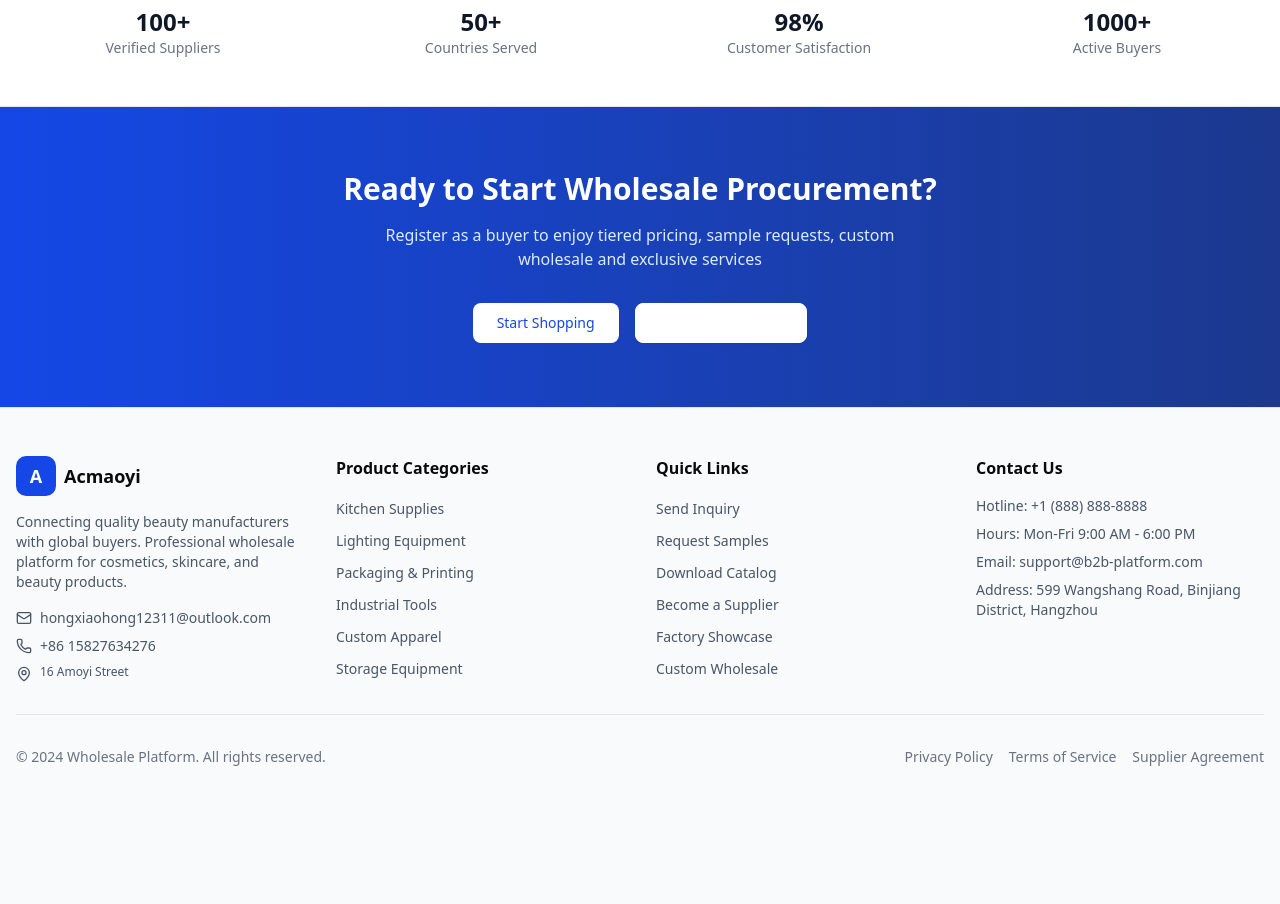
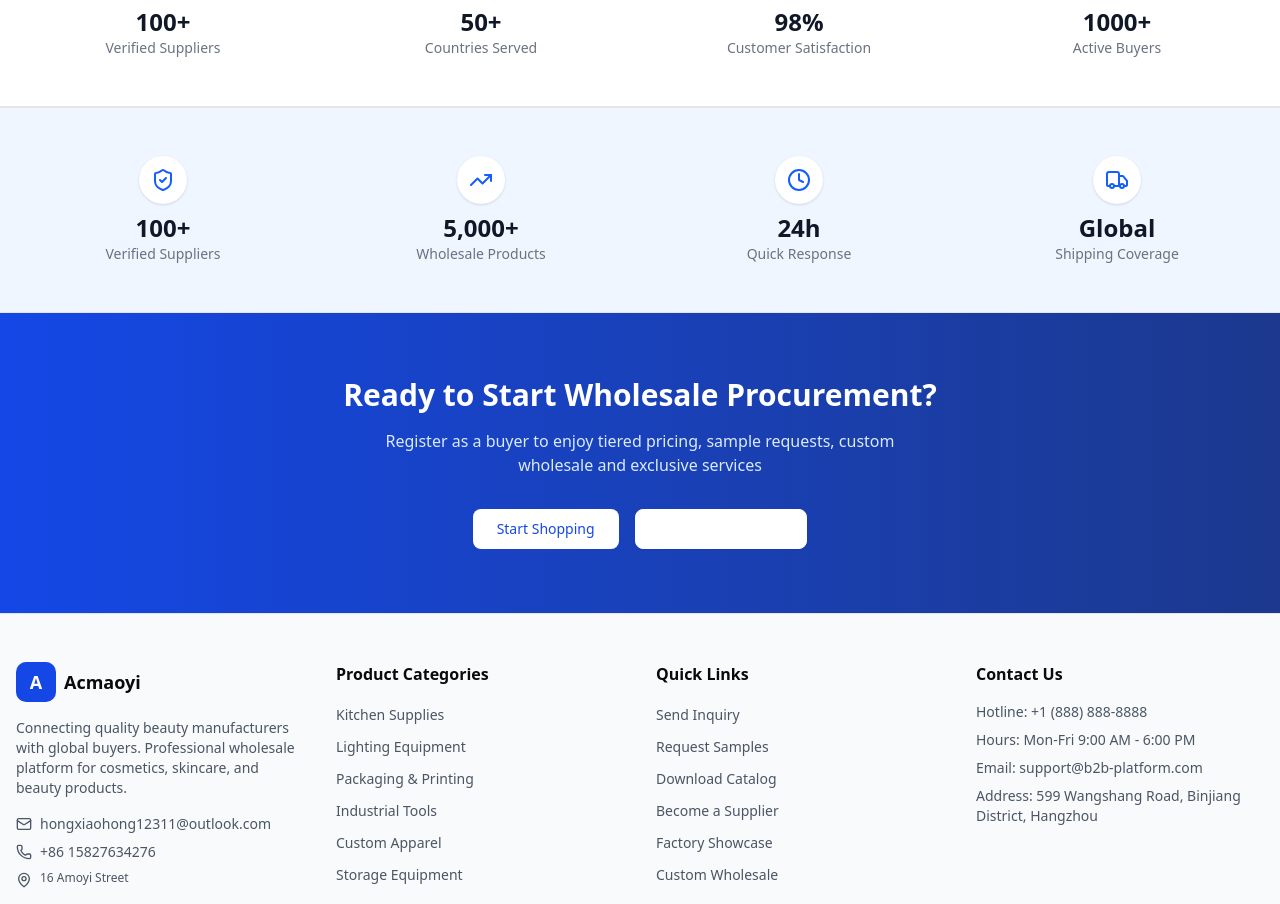
Before and after one commit to xiaohong12311/Repository-name-acmaoyi-b2b, a Next.js app: page / in a window 1280 px wide. Shown: the part 3402-4306 px from the top of the page. Before the commit the page ends 4217 px from the top, so only its background shows below. Built offline with nearby package versions, Linux system fonts and the light colour scheme.

Commit message:
feat: 信任指标与Trust Stats两个数据区块并列展示，不替换
Coze-Commit-Type: user
Coze-User-ID: 2873440616585376
Coze-Conversation-ID: 7730432

```diff
--- a/src/app/page.tsx
+++ b/src/app/page.tsx
@@ -23,7 +23,10 @@ import {
   Globe,
   Users,
   Star,
-  Search
+  Search,
+  ShieldCheck,
+  Clock,
+  Truck
 } from 'lucide-react';
 import { useState } from 'react';
 import { useRouter } from 'next/navigation';
@@ -292,6 +295,42 @@ export default function HomePage() {
         </div>
       </section>
 
+      {/* Trust Stats */}
+      <section className="py-8 md:py-12 bg-blue-50 border-t border-b">
+        <div className="container mx-auto px-4">
+          <div className="grid grid-cols-2 md:grid-cols-4 gap-4 md:gap-6 text-center">
+            <div className="flex flex-col items-center">
+              <div className="flex items-center justify-center w-10 h-10 md:w-12 md:h-12 rounded-full bg-white text-blue-600 mb-2 shadow-sm">
+                <ShieldCheck className="h-5 w-5 md:h-6 md:w-6" />
+              </div>
+              <div className="text-xl md:text-2xl font-bold text-gray-900">100+</div>
+              <div className="text-xs md:text-sm text-gray-500">Verified Suppliers</div>
+            </div>
+            <div className="flex flex-col items-center">
+              <div className="flex items-center justify-center w-10 h-10 md:w-12 md:h-12 rounded-full bg-white text-blue-600 mb-2 shadow-sm">
+                <TrendingUp className="h-5 w-5 md:h-6 md:w-6" />
+              </div>
+              <div className="text-xl md:text-2xl font-bold text-gray-900">5,000+</div>
+              <div className="text-xs md:text-sm text-gray-500">Wholesale Products</div>
+            </div>
+            <div className="flex flex-col items-center">
+              <div className="flex items-center justify-center w-10 h-10 md:w-12 md:h-12 rounded-full bg-white text-blue-600 mb-2 shadow-sm">
+                <Clock className="h-5 w-5 md:h-6 md:w-6" />
+              </div>
+              <div className="text-xl md:text-2xl font-bold text-gray-900">24h</div>
+              <div className="text-xs md:text-sm text-gray-500">Quick Response</div>
+            </div>
+            <div className="flex flex-col items-center">
+              <div className="flex items-center justify-center w-10 h-10 md:w-12 md:h-12 rounded-full bg-white text-blue-600 mb-2 shadow-sm">
+                <Truck className="h-5 w-5 md:h-6 md:w-6" />
+              </div>
+              <div className="text-xl md:text-2xl font-bold text-gray-900">Global</div>
+              <div className="text-xs md:text-sm text-gray-500">Shipping Coverage</div>
+            </div>
+          </div>
+        </div>
+      </section>
+
       {/* CTA Section */}
       <section className="py-16 bg-gradient-to-r from-blue-700 to-blue-900 text-white">
         <div className="container mx-auto px-4 text-center">
```
